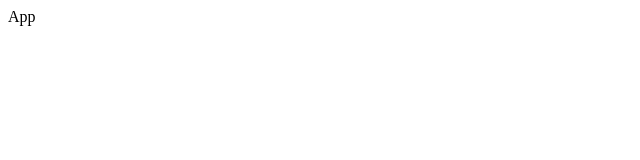
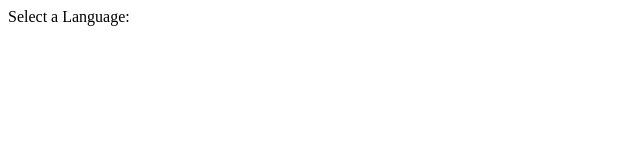
Before and after one commit to Junjie-Chen/translation, a React (Create React App) app: page / in a window 1280 px wide. Shown: the top 160 px of the page, without its empty margins (0-640 px from the left). Built offline with nearby package versions, Linux system fonts and the light colour scheme; the HTML template or start-up script is replaced by a standard one.

Commit message:
feat(component): render language selector in browser

```diff
--- a/src/components/App.js
+++ b/src/components/App.js
@@ -1,8 +1,13 @@
 import React, { Component } from 'react';
+import LanguageSelector from './LanguageSelector';
 
 class App extends Component {
   render() {
-    return <div>App</div>;
+    return (
+      <div className="ui container">
+        <LanguageSelector />
+      </div>
+    );
   }
 }
 
```
